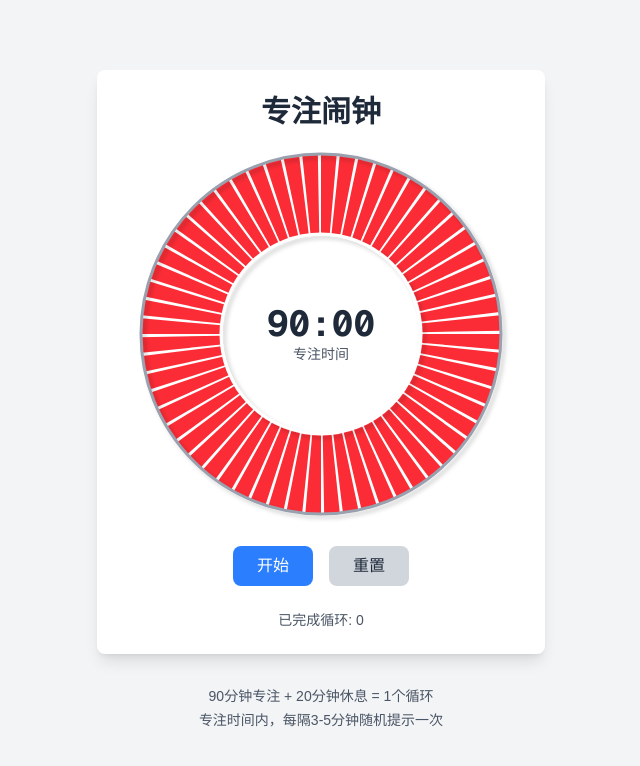
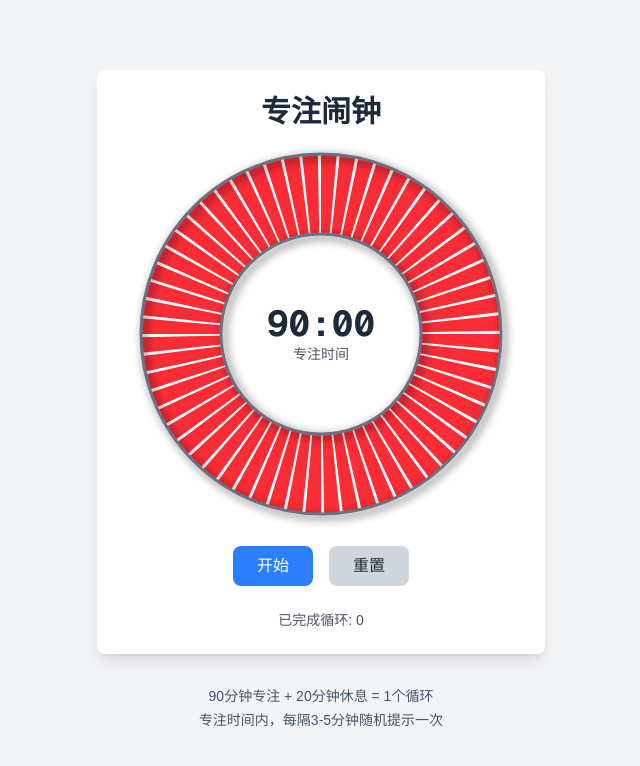
Before and after one commit to ZihanZhou21/focus-timer, a Next.js app: page / in a window 1280 px wide. Shown: the top 766 px of the page, without its empty margins (319-959 px from the left). Built offline with nearby package versions, Linux system fonts and the light colour scheme.

Commit message:
add breakend mp3

```diff
--- a/src/app/page.tsx
+++ b/src/app/page.tsx
@@ -96,29 +96,34 @@ export default function Home() {
               nextAlertTimeRef.current = null // 休息模式清空提示时间
               return 20 * 60 // 切换到休息模式，20分钟
             } else {
-              setMode('focus')
+              // 休息结束后停止计时器，不自动开始下一个循环
+              setIsRunning(false)
               setCompletedCycles((c) => c + 1)
-              // 新的专注模式开始时设置随机提示时间
-              const randomTime = generateRandomTime()
-              nextAlertTimeRef.current = randomTime
-              return 90 * 60 // 切换到专注模式，90分钟
+              nextAlertTimeRef.current = null
+              return 0 // 停止计时
             }
           }
 
-          // 检查是否需要触发提示音
+          // 检查是否需要触发提示音（仅在专注模式）
           if (
             mode === 'focus' &&
             nextAlertTimeRef.current !== null &&
             nextAlertTimeRef.current <= 1
           ) {
             playAlert()
+            // 10秒后播放break_end.mp3
+            setTimeout(() => {
+              new Audio('/break_end.mp3').play().catch(() => {
+                console.log('break_end.mp3播放失败')
+              })
+            }, 10000)
             // 设置下一次提示时间
             const randomTime = generateRandomTime()
             nextAlertTimeRef.current = randomTime
           }
 
-          // 递减下一次提示的剩余时间
-          if (nextAlertTimeRef.current !== null) {
+          // 递减下一次提示的剩余时间（仅在专注模式）
+          if (mode === 'focus' && nextAlertTimeRef.current !== null) {
             nextAlertTimeRef.current = nextAlertTimeRef.current - 1
           }
 
@@ -268,8 +273,8 @@ export default function Home() {
               <feDropShadow
                 dx="3"
                 dy="3"
-                stdDeviation="2"
-                floodColor="rgba(0,0,0,0.2)"
+                stdDeviation="5"
+                floodColor="rgba(0,0,0,0.8)"
               />
             </filter>
           </defs>
@@ -282,7 +287,7 @@ export default function Home() {
             fill="none"
             stroke="currentColor"
             strokeWidth="3"
-            className="text-gray-400 dark:text-gray-500"
+            className="text-gray-500 dark:text-gray-500"
             filter="url(#circleShadow)"
           />
           {/* 内边界 - 带阴影 */}
@@ -293,7 +298,7 @@ export default function Home() {
             fill="none"
             stroke="currentColor"
             strokeWidth="3"
-            className="text-white dark:text-gray-500"
+            className="text-gray-500 dark:text-gray-500"
             filter="url(#circleShadow)"
           />
         </svg>
```
Also changed, not shown: 1 other file (tests, documents, lock files or other folders).
